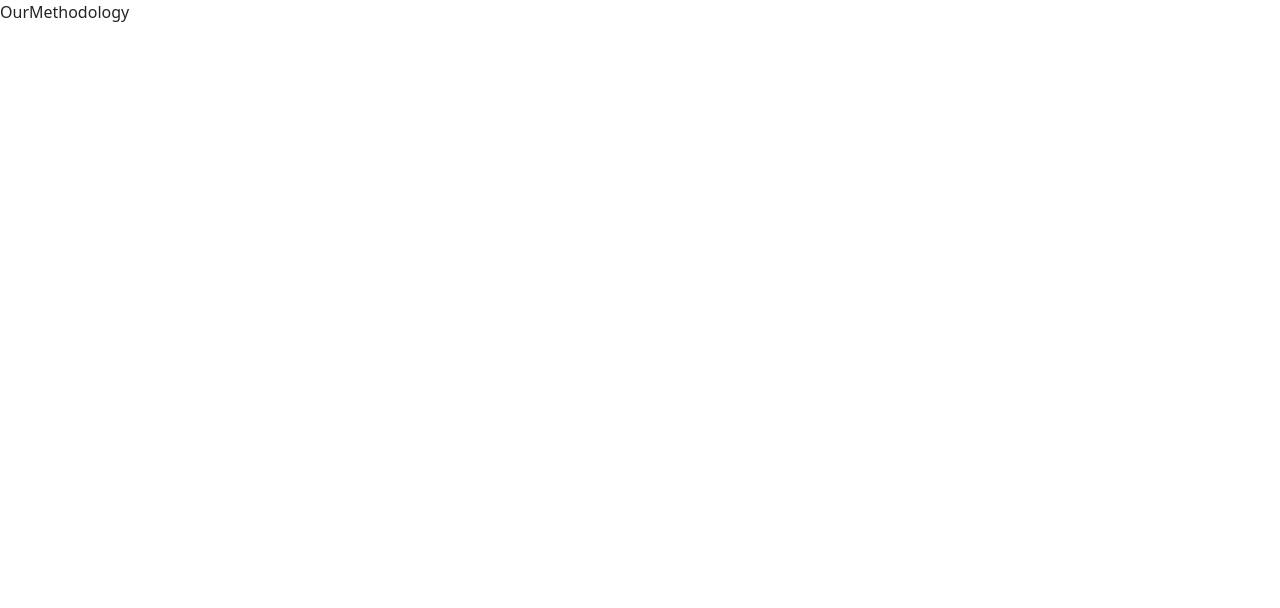
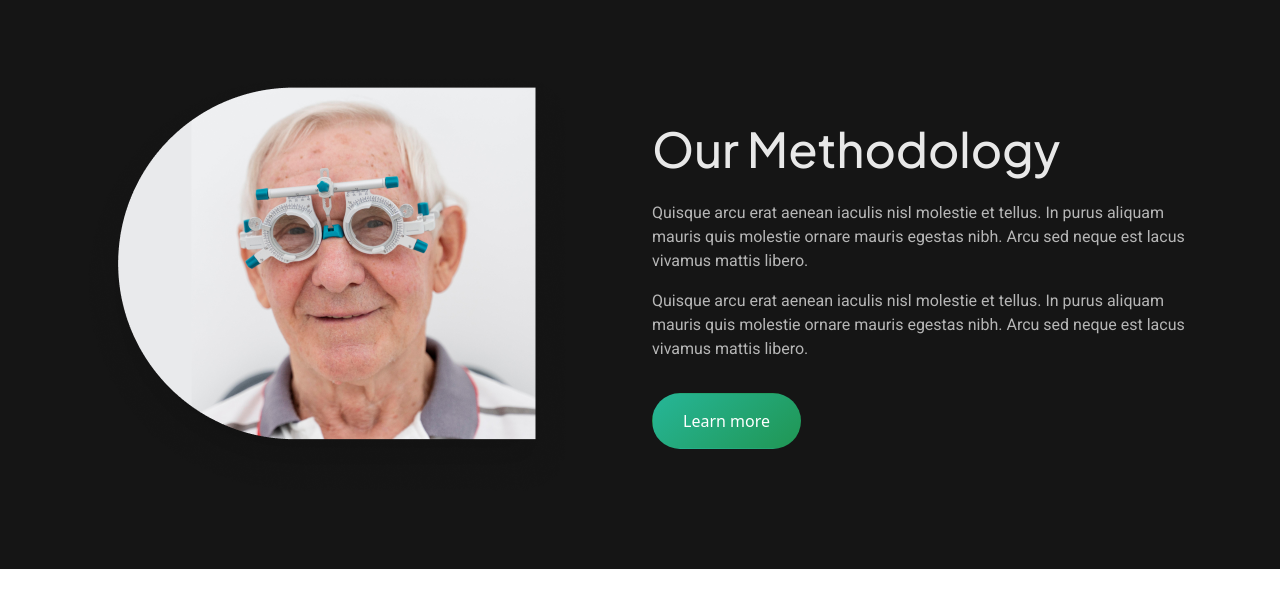
Before and after one commit to mk0029/maculker, a React (Create React App) app: page / in a window 1280 px wide. Shown: the top 608 px of the page. Built offline with nearby package versions, Linux system fonts and the light colour scheme.

Commit message:
--==0==--

```diff
--- a/src/components/OurMethodology.jsx
+++ b/src/components/OurMethodology.jsx
@@ -1,7 +1,43 @@
 import React from "react";
-
+import OldMatho from "../assets/img/png/OldMan.png";
 function OurMethodology() {
-  return <div>OurMethodology</div>;
+  return (
+    <>
+      <section className="bg_black py-5">
+        <div className=" container">
+          <div className="py-4">
+            <div className="row justify-content-between ">
+              <div className="col-5">
+                <div className="Image_Old_Metho">
+                  <img src={OldMatho} alt="" />
+                </div>
+              </div>
+              <div className="col-6">
+                {" "}
+                <div className=" d-flex flex-column justify-content-center h-100">
+                  <h2 className=" heading-common pb-3 mb-2">Our Methodology</h2>
+                  <p className=" peragraph_common">
+                    Quisque arcu erat aenean iaculis nisl molestie et tellus. In
+                    purus aliquam mauris quis molestie ornare mauris egestas
+                    nibh. Arcu sed neque est lacus vivamus mattis libero.
+                  </p>
+                  <p className=" peragraph_common pb-xl-4 pb-3 mb-2">
+                    Quisque arcu erat aenean iaculis nisl molestie et tellus. In
+                    purus aliquam mauris quis molestie ornare mauris egestas
+                    nibh. Arcu sed neque est lacus vivamus mattis libero.
+                  </p>
+                  <span>
+                    {" "}
+                    <a className=" common_btn d-inline-block">Learn more</a>
+                  </span>
+                </div>
+              </div>
+            </div>
+          </div>
+        </div>
+      </section>
+    </>
+  );
 }
 
 export default OurMethodology;
--- a/src/index.css
+++ b/src/index.css
@@ -35,7 +35,7 @@
   --clr-White: #ffffff;
   --clr-green-light: #00ffcc;
   /* bg-black */
-  --bg-black: "#000000";
+  --bg-black: #151515;
 }
 
 .fs_xsm {
@@ -87,6 +87,9 @@
 .text_white {
   color: var(--clr-light-White);
 }
+.bg_black {
+  background-color: var(--bg-black);
+}
 
 .fw_med {
   font-weight: var(--fw-med);
@@ -124,10 +127,25 @@
   z-index: 3;
 }
 .z_index4 {
+  z-index: 4;
+}
+.z_index5 {
   z-index: 5;
 }
 .z_index6 {
-  z-index: 5;
+  z-index: 6;
+}
+.z_index7 {
+  z-index: 7;
+}
+.z_index8 {
+  z-index: 8;
+}
+.z_index9 {
+  z-index: 9;
+}
+.z_index10 {
+  z-index: 10;
 }
 
 .common_btn {
@@ -137,6 +155,7 @@
   padding: 15px 30px;
   border: 1px solid transparent;
   background-size: 110%;
+  color: var(--clr-White);
 }
 .common_btn:hover {
   background: linear-gradient(80.21deg, #27bba2 -13.86%, #1f8f45 112.5%),
@@ -169,3 +188,19 @@
   color: var(--clr-White);
   opacity: 0.9;
 }
+@media (min-width: 576px) {
+}
+@media (min-width: 768px) {
+}
+@media (min-width: 992px) {
+}
+@media (min-width: 1200px) {
+  .Image_Old_Metho {
+    width: 417.35px;
+  }
+}
+@media (min-width: 1440px) {
+  .container {
+    max-width: 1140px;
+  }
+}
```
